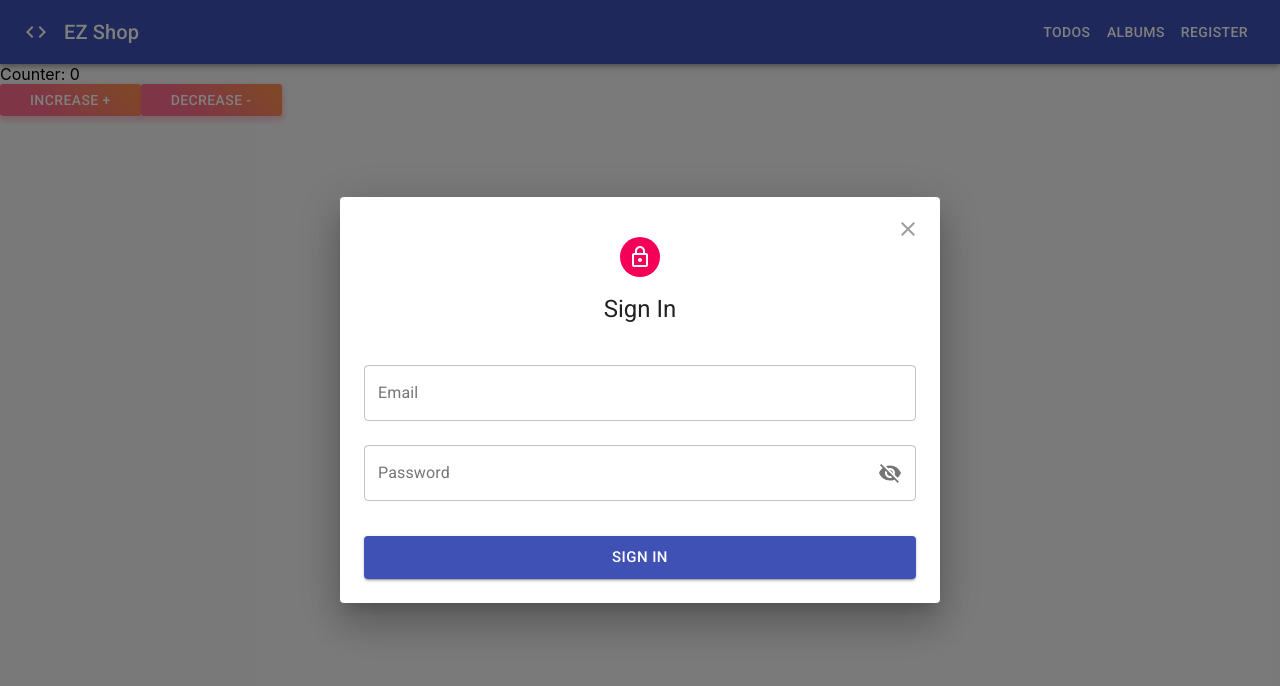
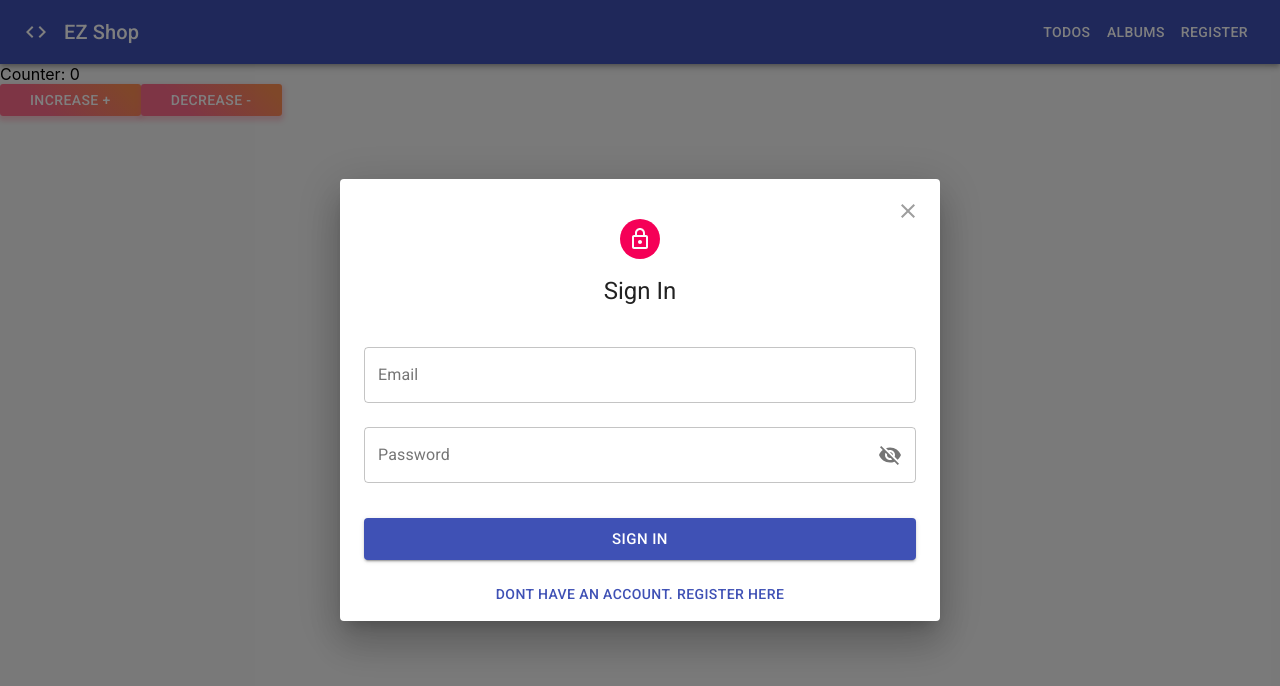
Before and after one commit to De-miles/reactjs-learning, a React (Create React App) app: page / in a window 1280 px wide. Both pictures are taken after a click on the button "REGISTER". Shown: the top 686 px of the page. Built offline with nearby package versions, Linux system fonts and the light colour scheme; no server answers.

Commit message:
switch from register form & login form

```diff
--- a/src/components/Header/index.jsx
+++ b/src/components/Header/index.jsx
@@ -7,15 +7,12 @@
 import IconButton from '@material-ui/core/IconButton';
 import CodeIcon from '@material-ui/icons/Code';
 import { NavLink, Link } from 'react-router-dom';
-import TextField from '@material-ui/core/TextField';
 import Dialog from '@material-ui/core/Dialog';
-import DialogActions from '@material-ui/core/DialogActions';
 import DialogContent from '@material-ui/core/DialogContent';
-import DialogContentText from '@material-ui/core/DialogContentText';
-import DialogTitle from '@material-ui/core/DialogTitle';
-import Register from 'features/Auth/components/Register';
 import { Close } from '@material-ui/icons';
 import Login from 'features/Auth/components/Login';
+import Register from 'features/Auth/components/Register';
+import { Box } from '@material-ui/core';
 
 const useStyles = makeStyles((theme) => ({
   root: {
@@ -40,8 +37,14 @@
   },
 }));
 
+const MODE = {
+  LOGIN: 'login',
+  REGISTER: 'register',
+};
+
 export default function Header() {
   const [open, setOpen] = useState(false);
+  const [mode, setMode] = useState(MODE.LOGIN);
 
   const handleClickOpen = () => {
     setOpen(true);
@@ -88,8 +91,26 @@
           <Close />
         </IconButton>
         <DialogContent>
-          {/* <Register closeDialog={handleClose} /> */}
-          <Login closeDialog={handleClose} />
+          {mode === MODE.REGISTER && (
+            <>
+              <Register closeDialog={handleClose} />
+              <Box textAlign="center">
+                <Button color="primary" onClick={() => setMode(MODE.LOGIN)}>
+                  Already have an account. Login here
+                </Button>
+              </Box>
+            </>
+          )}
+          {mode === MODE.LOGIN && (
+            <>
+              <Login closeDialog={handleClose} />
+              <Box textAlign="center">
+                <Button color="primary" onClick={() => setMode(MODE.REGISTER)}>
+                  Dont have an account. Register here
+                </Button>
+              </Box>
+            </>
+          )}
         </DialogContent>
       </Dialog>
     </div>
```
